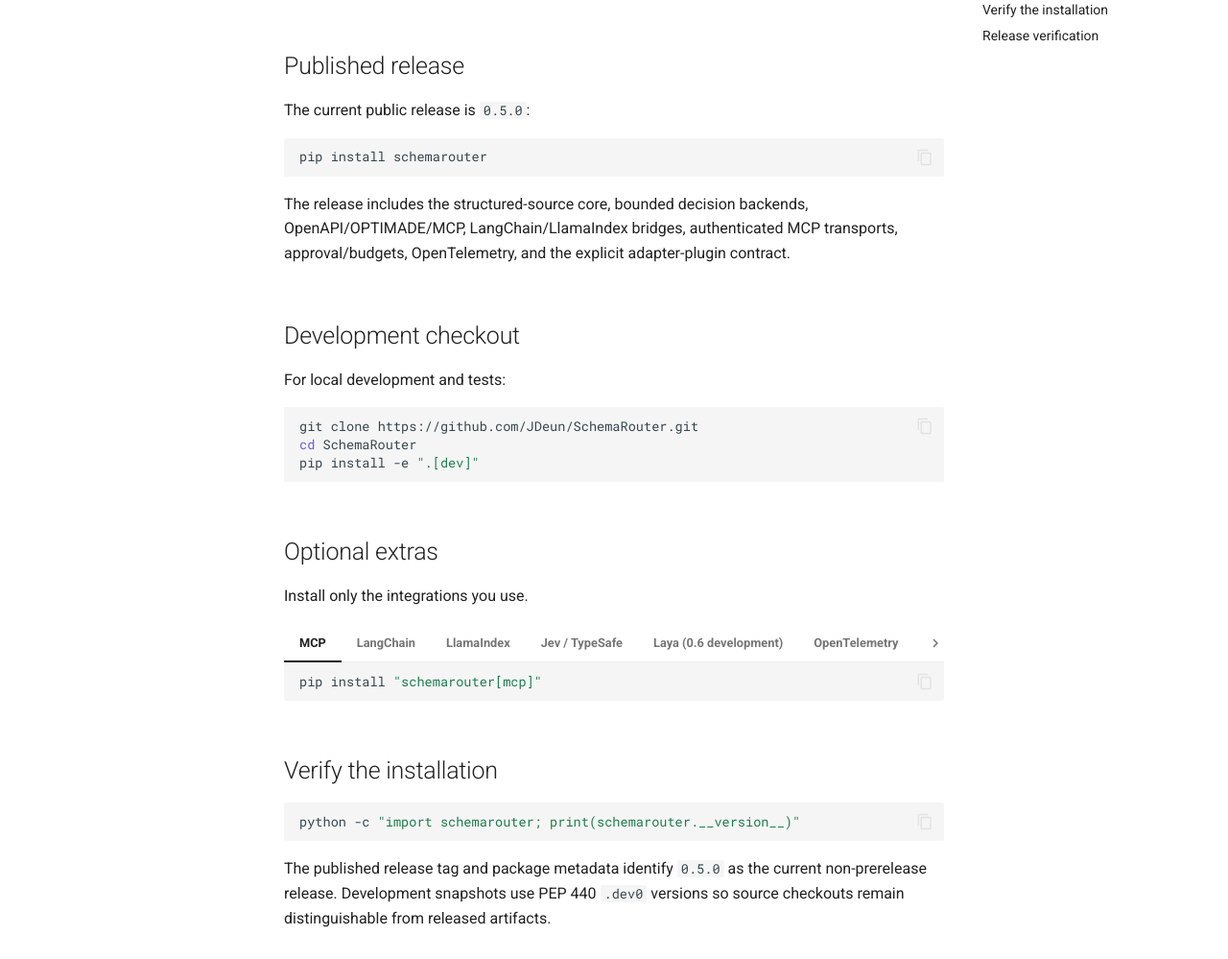
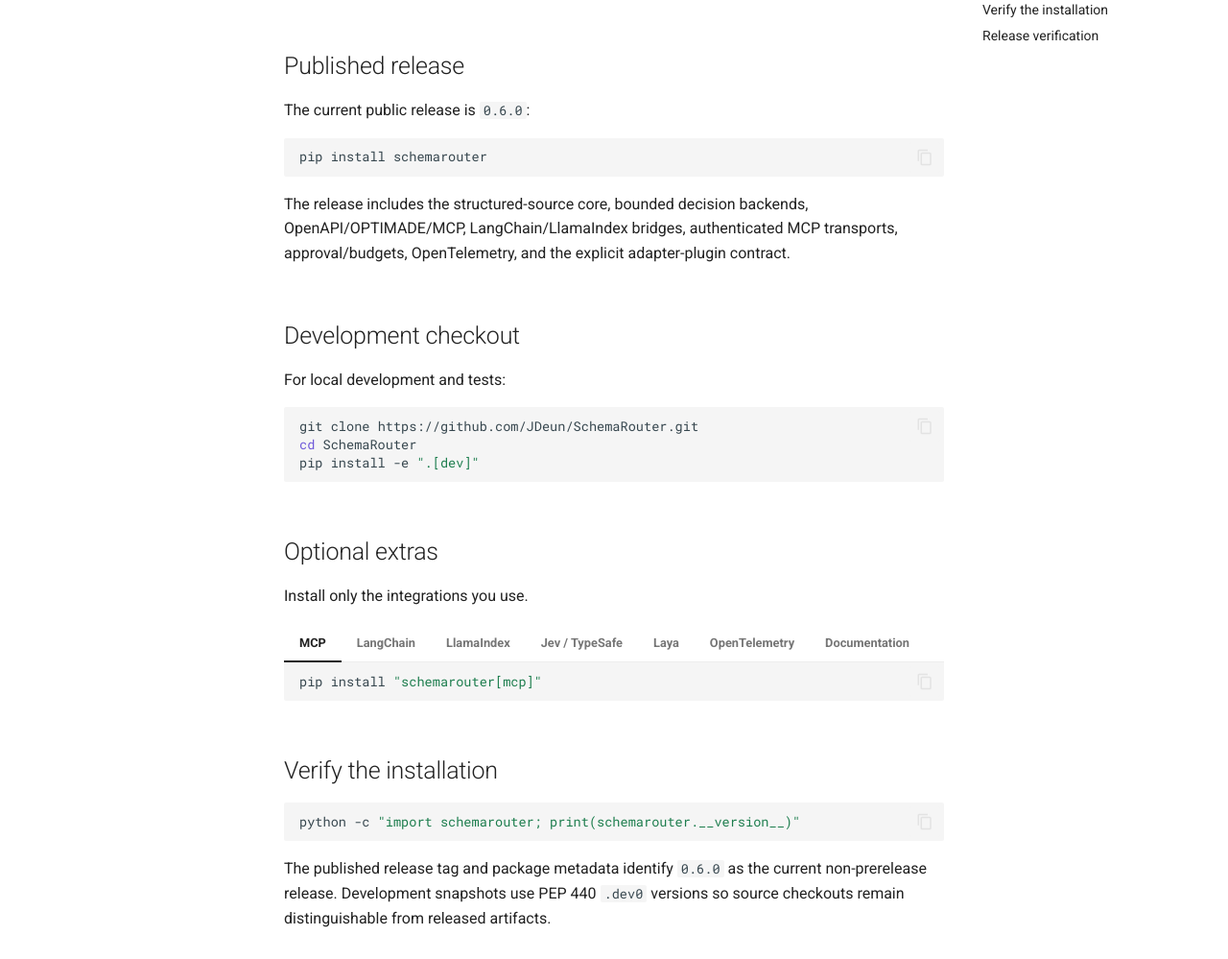
Before and after one commit to JDeun/SchemaRouter, an MkDocs documentation site: the page built from docs/getting-started/installation.md, in a window 1280 px wide and 1400 px high. Shown: the part 273-1272 px from the top of the window at 96% size. Built offline with MkDocs 1.6.1 and Material for MkDocs 9.7.7, drawn with Linux system fonts in a browser that asks for light colours; comment, search, counter and statistics services are not loaded.

Commit message:
release: publish 0.6.0 installation guidance

````diff
--- a/docs/getting-started/installation.md
+++ b/docs/getting-started/installation.md
@@ -4,7 +4,7 @@
 
 ## Published release
 
-The current public release is `0.5.0`:
+The current public release is `0.6.0`:
 
 ```bash
 pip install schemarouter
@@ -52,16 +52,11 @@
     pip install "schemarouter[jev]"
     ```
 
-=== "Laya (0.6 development)"
-
-    The current public `0.5.0` package does not contain the Laya extra yet.
+=== "Laya"
 
     ```bash
-    pip install -e ".[laya]"
+    pip install "schemarouter[laya]"
     ```
-
-    The packaged `schemarouter[laya]` extra will become available in the first release that
-    includes the 0.6 development work.
 
 === "OpenTelemetry"
 
@@ -82,7 +77,7 @@
 python -c "import schemarouter; print(schemarouter.__version__)"
 ```
 
-The published release tag and package metadata identify `0.5.0` as the current non-prerelease
+The published release tag and package metadata identify `0.6.0` as the current non-prerelease
 release. Development snapshots use PEP 440 `.dev0` versions so source checkouts remain
 distinguishable from released artifacts.
 
````
